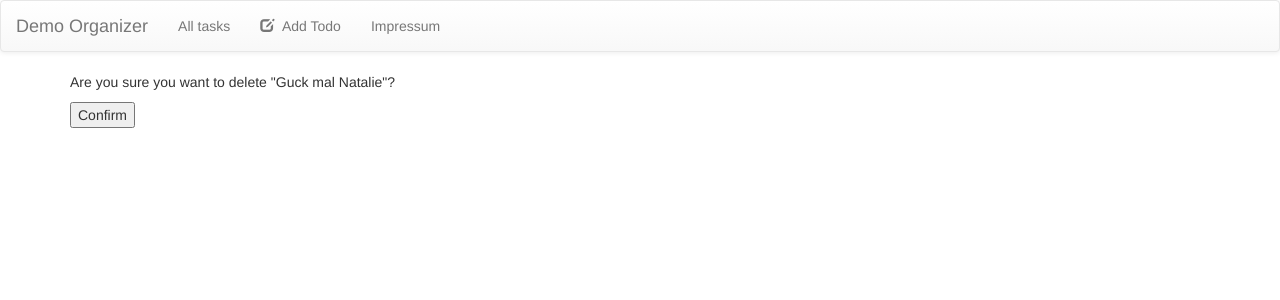
After one commit to patreu22/todotracker, a Django app: page /delete/1 in a window 1280 px wide. The commit adds this page. Shown: the top 300 px of the page. Run offline with Django 3.2, Linux system fonts and the light colour scheme; data comes from the database, SQL or seed files in the repository; both versions use the stored data as it was after the commit; some libraries are stand-ins or nearby versions.

Commit message:
Delete Works

```diff
--- /dev/null
+++ b/todolist/templates/delete_confirm.html
@@ -0,0 +1,11 @@
+{% extends "base_page.html" %}
+
+{% block title %}Confirm Todo delete{% endblock %}
+
+{% block content %}
+<form action="" method="post">{% csrf_token %}
+    <p>Are you sure you want to delete "{{ object }}"?</p>
+    <input type="submit" value="Confirm" />
+</form>
+
+{% endblock %}
--- a/todolist/templates/index.html
+++ b/todolist/templates/index.html
@@ -57,7 +57,7 @@
               <td >
                 <div class="btn-group">
                   <a href="edit/{{todo.id}}" role="button" class="btn btn-default">Edit</a>
-                  <button class="btn btn-default">Delete</button>
+                  <a href="delete/{{todo.id}}" role="button" class="btn btn-default">Delete</a>
                   <button class="btn btn-default" data-toggle="tooltip" title="Done?" data-placement="right"><span class="glyphicon glyphicon-check"></button>
                 </div>
               </td>
--- a/todolist/urls.py
+++ b/todolist/urls.py
@@ -6,4 +6,5 @@ urlpatterns = patterns('',
     url(r'^add', views.AddView.as_view(), name='add'),
     url(r'^impressum', views.ImpressumView.as_view(), name='impressum'),
     url(r'^edit/(?P<pk>\d+)$', views.UpdateView.as_view(), name='todo_edit'),
+    url(r'^delete/(?P<pk>\d+)$', views.DeleteView.as_view(), name='todo_delete'),
 )
--- a/todolist/views.py
+++ b/todolist/views.py
@@ -1,7 +1,7 @@
 from django.shortcuts import render
 from django.http import HttpResponse
 from django.views import generic
-from django.views.generic import TemplateView, ListView, CreateView, UpdateView
+from django.views.generic import TemplateView, ListView, CreateView, UpdateView, DeleteView
 from todolist.models import Todo
 
 # Create your views here.
@@ -23,3 +23,8 @@ class UpdateView(UpdateView):
     model = Todo
     fields = ['title','deadline','progress']
     success_url = '/'
+
+class DeleteView(DeleteView):
+    template_name = 'delete_confirm.html'
+    model = Todo
+    success_url = '/'
```
Also changed, not shown: db.sqlite3.
